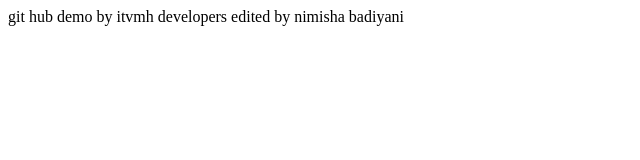
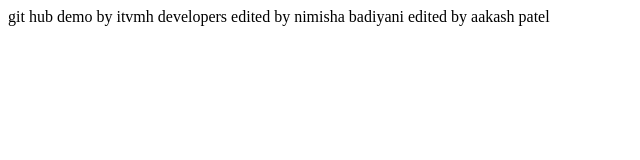
Before and after one commit to ITVMH/demo, a plain HTML site: page index.html in a window 1280 px wide. Shown: the whole page, without its empty margins (0-640 px from the left). Drawn offline with Linux system fonts and the light colour scheme.

Commit message:
we are working togather

```diff
--- a/index.html
+++ b/index.html
@@ -9,5 +9,6 @@
   <body>
     git hub demo by itvmh developers
 edited by nimisha badiyani
+edited by aakash patel
   </body>
 </html>
```
